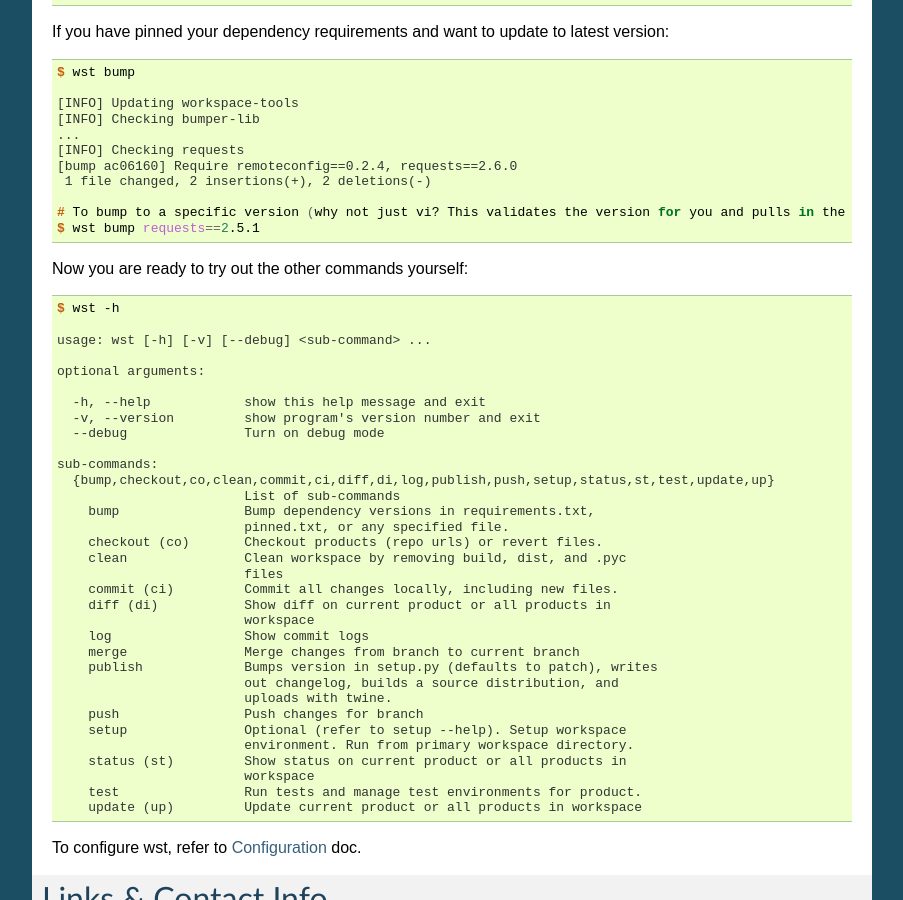
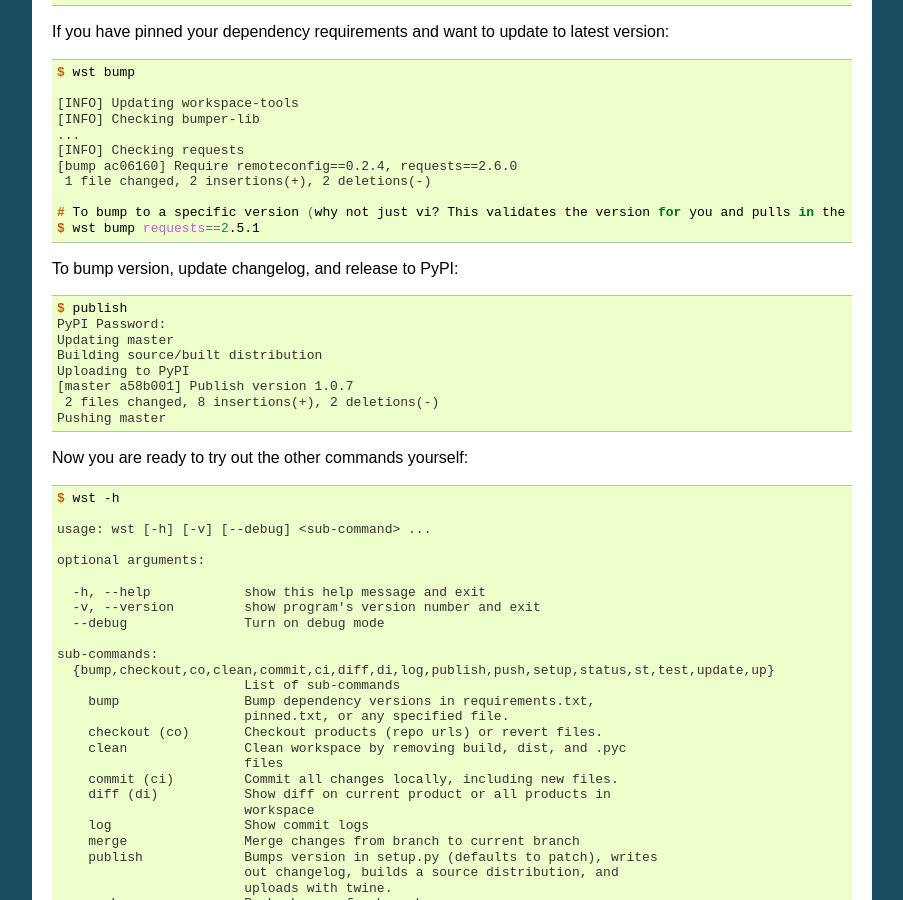
Before and after one commit to maxzheng/workspace-tools, a Sphinx documentation site: the page built from docs/README.rst, in a window 1280 px wide and 900 px high, scrolled down 3268 px. Shown: the whole window, without its empty margins (198-1101 px from the left). Built offline with Sphinx 7.4.7, drawn with Linux system fonts in a browser that asks for light colours.

Commit message:
Add publish example

```diff
--- a/docs/README.rst
+++ b/docs/README.rst
@@ -222,6 +222,19 @@ If you have pinned your dependency requirements and want to update to latest ver
     # To bump to a specific version (why not just vi? This validates the version for you and pulls in the changelog)
     $ wst bump requests==2.5.1
 
+To bump version, update changelog, and release to PyPI:
+
+.. code-block:: console
+
+    $ publish
+    PyPI Password:
+    Updating master
+    Building source/built distribution
+    Uploading to PyPI
+    [master a58b001] Publish version 1.0.7
+     2 files changed, 8 insertions(+), 2 deletions(-)
+    Pushing master
+
 Now you are ready to try out the other commands yourself:
 
 .. code-block:: console
```
